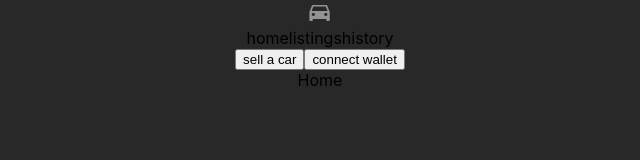
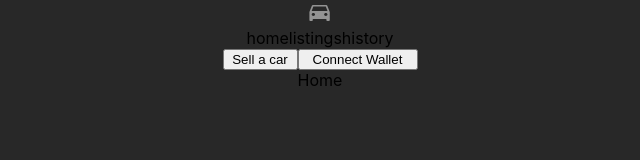
Before and after one commit to THEmmanuel/auto-auction-frontend, a React (Create React App) app: page / in a window 1280 px wide. Shown: the top 160 px of the page, without its empty margins (320-960 px from the left). Built offline with nearby package versions, Linux system fonts and the light colour scheme.

Commit message:
add styling and props

```diff
--- a/src/components/NavBar/NavBar.js
+++ b/src/components/NavBar/NavBar.js
@@ -1,6 +1,8 @@
 import React from "react";
 import style from './NavBar.module.css';
 import logo from '../../assets/carIcon.svg';
+import PrimaryButton from "../PrimaryButton/PrimaryButton";
+import SecondaryButton from "../SecondaryButton/SecondaryButton";
 
 const NavBar = () => {
 	return (
@@ -14,8 +16,17 @@ const NavBar = () => {
 			</div>
 
 			<div>
-				<button>sell a car</button>
-				<button>connect wallet</button>
+				<PrimaryButton
+					text='Sell a car'
+					click={() => null}
+					width={75}
+				/>
+
+				<SecondaryButton
+					text='Connect Wallet'
+					click={() => null}
+					width={120}
+				/>
 			</div>
 		</nav>
 	)
--- /dev/null
+++ b/src/components/PrimaryButton/PrimaryButton.js
@@ -0,0 +1,16 @@
+import React from 'react';
+import style from './PrimaryButton.module.css';
+
+const PrimaryButton = ({ text, click, width }) => {
+	return (
+		<button
+			className={style.PrimaryButton}
+			style={{ width: `${width}px` }}    // Set the width based on the width prop
+			onClick={click}
+		>
+			{text}
+		</button>
+	);
+}
+
+export default PrimaryButton;
--- /dev/null
+++ b/src/components/SecondaryButton/SecondaryButton.js
@@ -0,0 +1,16 @@
+import React from 'react';
+import style from './SecondaryButton.module.css';
+
+const SecondaryButton = ({ text, click, width }) => {
+	return (
+		<button
+			className={style.secondaryButton}
+			style={{ width: `${width}px` }}    // Set the width based on the width prop
+			onClick={click}
+		>
+			{text}
+		</button>
+	);
+}
+
+export default SecondaryButton;
```
Also changed, not shown: src/components/PrimaryButton/PrimaryButton.module.css (added), src/components/SecondaryButton/SecondaryButton.module.css (added).
